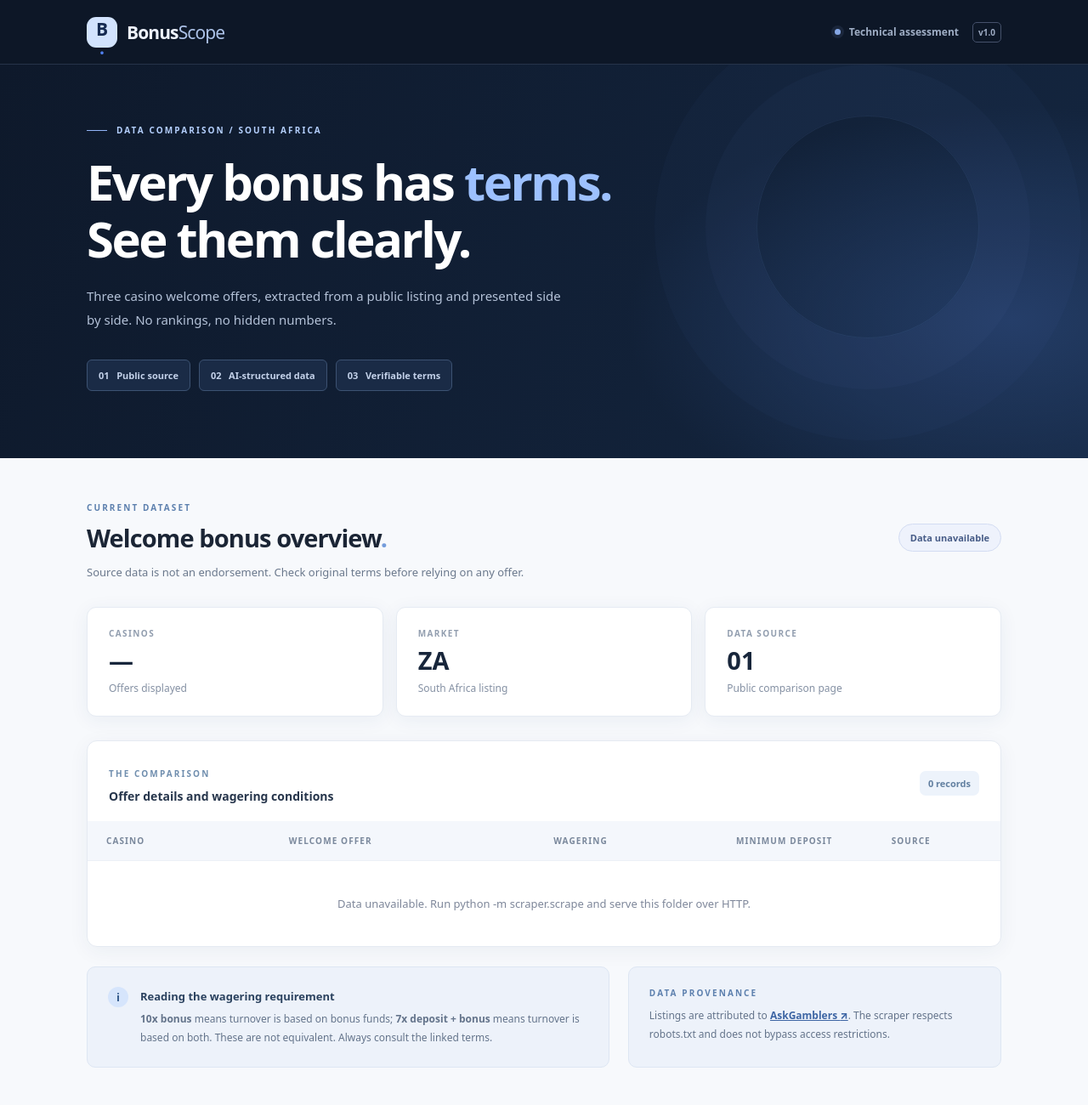
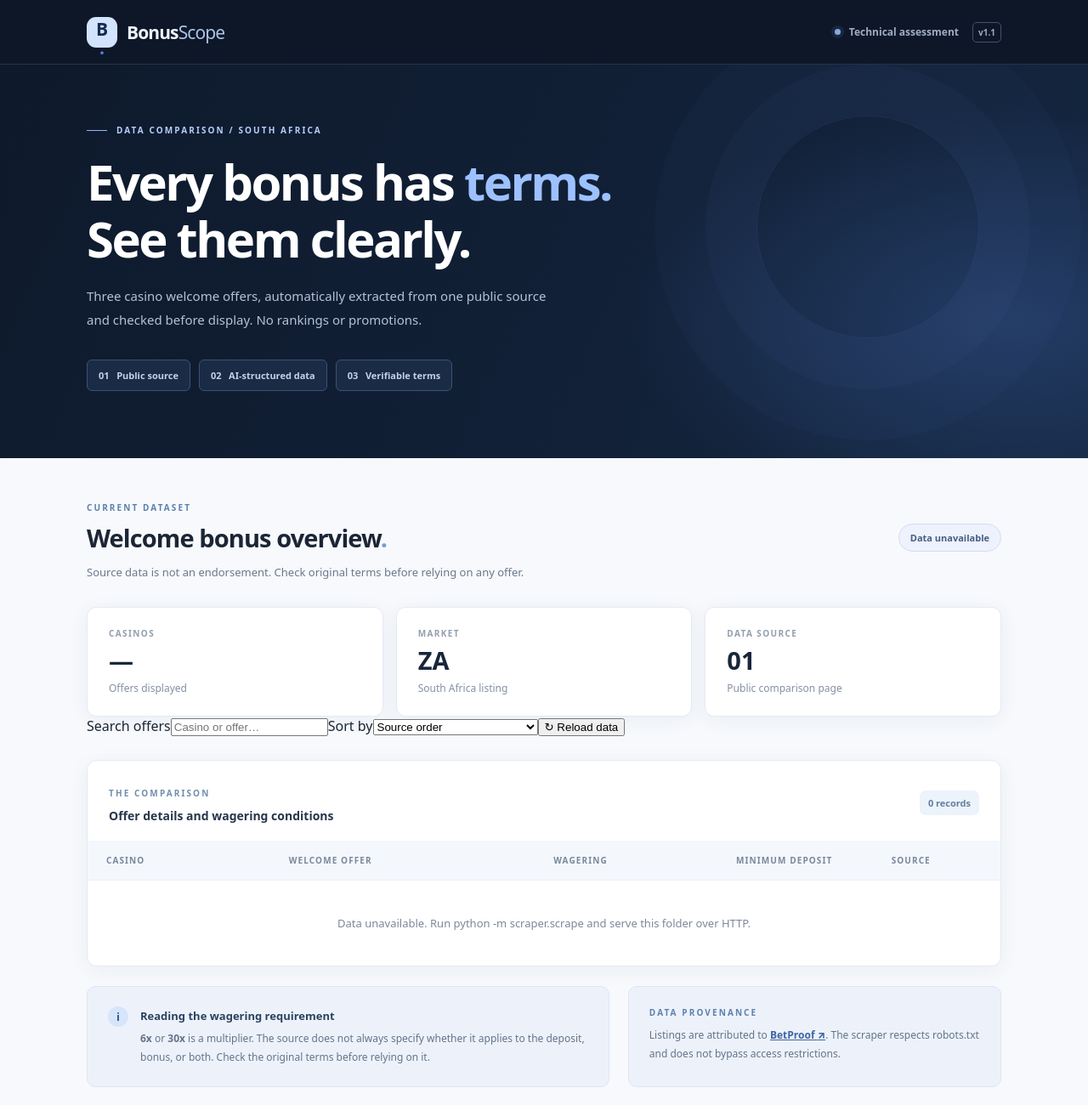
Before and after one commit to Yushaista/casino-bonus-tracker, a plain HTML site: page index.html in a window 1280 px wide. Shown: the top 1300 px of the page at 85% size. Drawn offline with Linux system fonts and the light colour scheme.

Commit message:
feat: accessible controls for search sort reload and clear wager caveat

```diff
--- a/index.html
+++ b/index.html
@@ -10,12 +10,12 @@
   <script src="./assets/app.js" defer></script>
 </head>
 <body>
-  <div class="topbar"><div class="shell topbar-inner"><a class="brand" href="./"><span class="brand-icon" aria-hidden="true">B<span>·</span></span> <span>Bonus<span class="brand-light">Scope</span></span></a><span class="topbar-right"><span class="topbar-dot"></span> Technical assessment <span class="topbar-tag">v1.0</span></span></div></div>
+  <div class="topbar"><div class="shell topbar-inner"><a class="brand" href="./"><span class="brand-icon" aria-hidden="true">B<span>·</span></span> <span>Bonus<span class="brand-light">Scope</span></span></a><span class="topbar-right"><span class="topbar-dot"></span> Technical assessment <span class="topbar-tag">v1.1</span></span></div></div>
   <main>
     <header class="hero">
       <div class="shell hero-inner"><div class="eyebrow"><span class="eyebrow-line"></span> DATA COMPARISON / SOUTH AFRICA</div>
         <h1>Every bonus has <em>terms.</em><br>See them clearly.</h1>
-        <p>Three casino welcome offers, extracted from a public listing and presented side by side. No rankings, no hidden numbers.</p>
+        <p>Three casino welcome offers, automatically extracted from one public source and checked before display. No rankings or promotions.</p>
         <div class="hero-chips"><span class="chip">01 &nbsp; Public source</span><span class="chip">02 &nbsp; AI-structured data</span><span class="chip">03 &nbsp; Verifiable terms</span></div>
       </div>
     </header>
@@ -26,10 +26,10 @@
         <div class="stat"><span class="stat-label">MARKET</span><strong>ZA</strong><span class="stat-caption">South Africa listing</span></div>
         <div class="stat"><span class="stat-label">DATA SOURCE</span><strong>01</strong><span class="stat-caption">Public comparison page</span></div>
       </div>
-      <div class="table-card"><div class="table-caption"><div><span class="table-kicker">THE COMPARISON</span><p>Offer details and wagering conditions</p></div><span class="rows-label" id="rows-label">3 records</span></div>
+      <div class="controls" aria-label="Filter and sort offers"><label for="search">Search offers<input id="search" type="search" placeholder="Casino or offer…" autocomplete="off"></label><label for="sort">Sort by<select id="sort"><option value="default">Source order</option><option value="name">Casino name</option><option value="wager_asc">Wagering: low to high</option><option value="wager_desc">Wagering: high to low</option><option value="deposit_asc">Minimum deposit: low to high</option></select></label><button id="reload-data" type="button">↻ Reload data</button></div><div class="table-card"><div class="table-caption"><div><span class="table-kicker">THE COMPARISON</span><p>Offer details and wagering conditions</p></div><span class="rows-label" id="rows-label">0 records</span></div>
         <table><thead><tr><th scope="col">Casino</th><th scope="col">Welcome offer</th><th scope="col">Wagering</th><th scope="col">Minimum deposit</th><th scope="col">Source</th></tr></thead><tbody id="bonus-rows"><tr><td colspan="5" class="empty">Loading bonus records…</td></tr></tbody></table>
       </div>
-      <div class="below"><div class="explainer"><span class="explainer-icon">i</span><div><h3>Reading the wagering requirement</h3><p><strong>10x bonus</strong> means turnover is based on bonus funds; <strong>7x deposit + bonus</strong> means turnover is based on both. These are not equivalent. Always consult the linked terms.</p></div></div><div class="source-note"><p class="overline">DATA PROVENANCE</p><p>Listings are attributed to <a href="https://www.askgamblers.com/casino-bonuses/countries/za/welcome" target="_blank" rel="noopener noreferrer">AskGamblers <span aria-hidden="true">↗</span></a>. The scraper respects robots.txt and does not bypass access restrictions.</p></div></div>
+      <div class="below"><div class="explainer"><span class="explainer-icon">i</span><div><h3>Reading the wagering requirement</h3><p><strong>6x</strong> or <strong>30x</strong> is a multiplier. The source does not always specify whether it applies to the deposit, bonus, or both. Check the original terms before relying on it.</p></div></div><div class="source-note"><p class="overline">DATA PROVENANCE</p><p>Listings are attributed to <a href="https://betproof.co.za/casino-bonuses-south-africa/" target="_blank" rel="noopener noreferrer">BetProof <span aria-hidden="true">↗</span></a>. The scraper respects robots.txt and does not bypass access restrictions.</p></div></div>
     </section>
   </main>
   <footer><div class="shell footer-inner"><span class="footer-brand">BonusScope <span>/ assessment build</span></span><span>For technical demonstration only · 18+ · Verify terms at source</span></div></footer>
```
